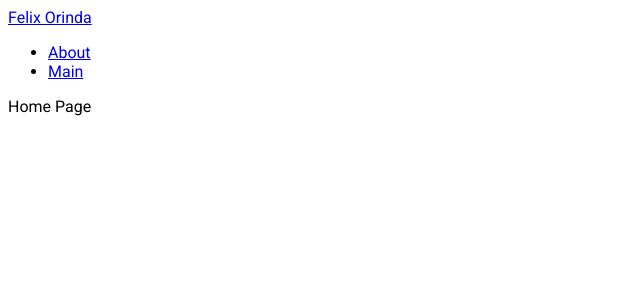
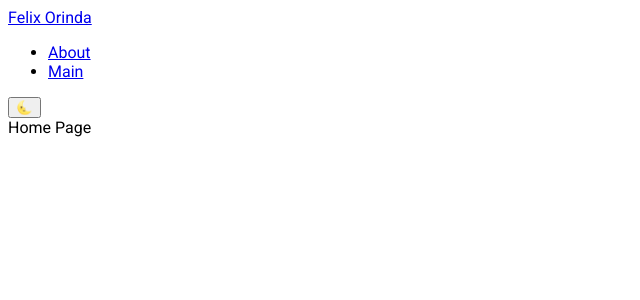
Before and after one commit to forinda/portfolio, a Nuxt app: page / in a window 1280 px wide. Shown: the top 300 px of the page, without its empty margins (0-640 px from the left). Built offline with nearby package versions, Linux system fonts and the light colour scheme.

Commit message:
Update color mode

```diff
--- /dev/null
+++ b/components/color-mode-selector.vue
@@ -0,0 +1,43 @@
+<script setup>
+
+const colorMode = useColorMode()
+const modes = [
+  'system',
+  'light',
+  'dark'
+]
+const nextModeIcons =/**@type {const} */ ({
+  system: '🌞🌜',
+  light: '🌞',
+  dark: '🌜'
+})
+
+const nextMode = computed(() => {
+  const currentIndex = modes.indexOf(colorMode.preference)
+  let nextIndex = null
+  if (currentIndex === modes.length - 1) {
+    nextIndex = 0
+  } else {
+    nextIndex = currentIndex + 1
+  }
+  return modes[nextIndex]
+
+})
+const toggleColorMode = () => {
+  colorMode.preference = nextMode.value
+}
+
+const nextModeIcon = computed(() => {
+  return nextModeIcons[nextMode.value]
+})
+</script>
+
+<template>
+  <div>
+    <button @click="toggleColorMode"
+    class="hover:bg-gray-100 dark:bg-gray-600 px-2 py-1 text-gray-500"
+    >
+      {{ nextModeIcon }}
+    </button>
+  </div>
+</template>
--- a/layouts/default.vue
+++ b/layouts/default.vue
@@ -30,6 +30,7 @@ useHead({
       </div>
 
       <Menu />
+      <color-mode-selector />
     </header>
     <main class="mt-10">
       <slot />
```
